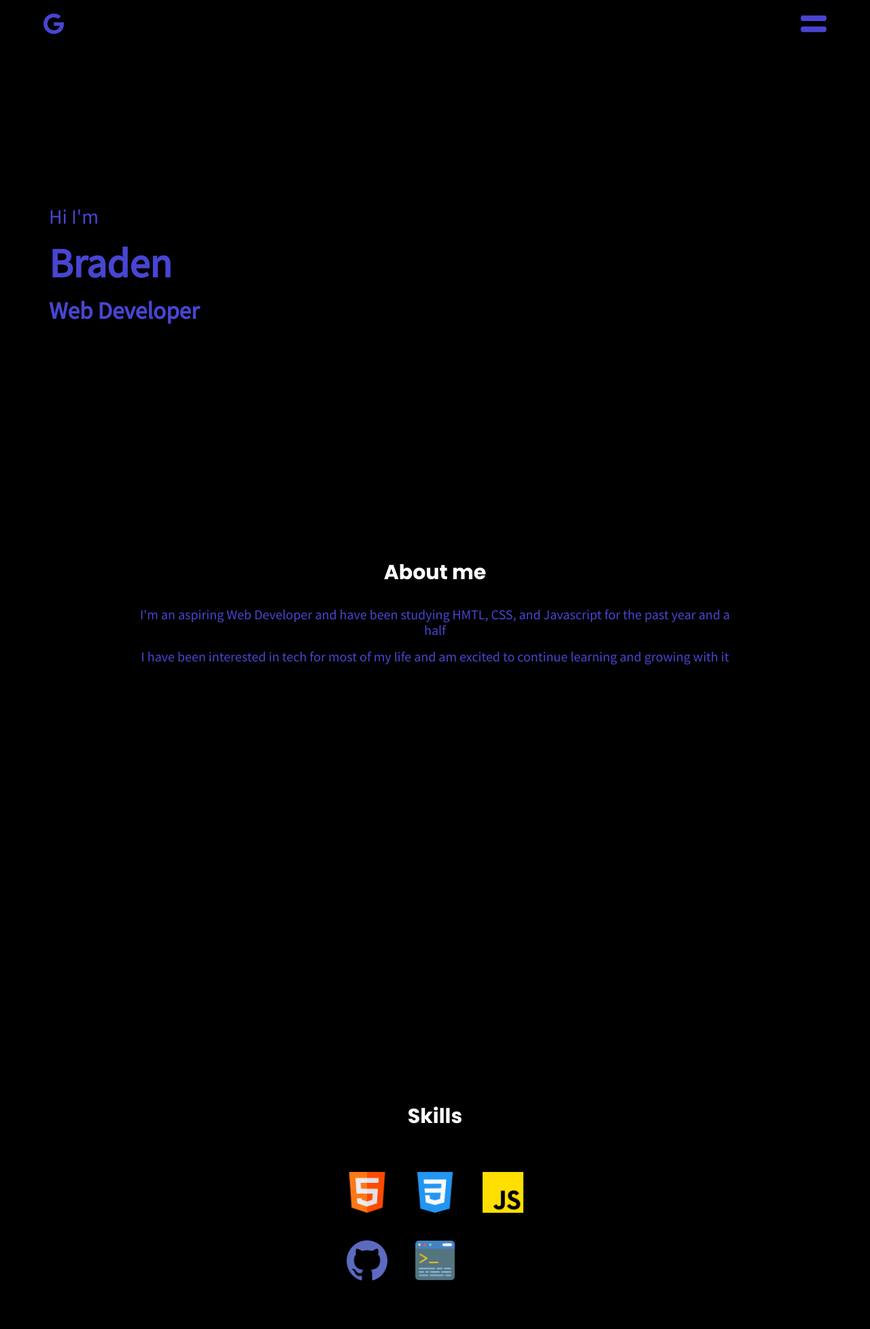
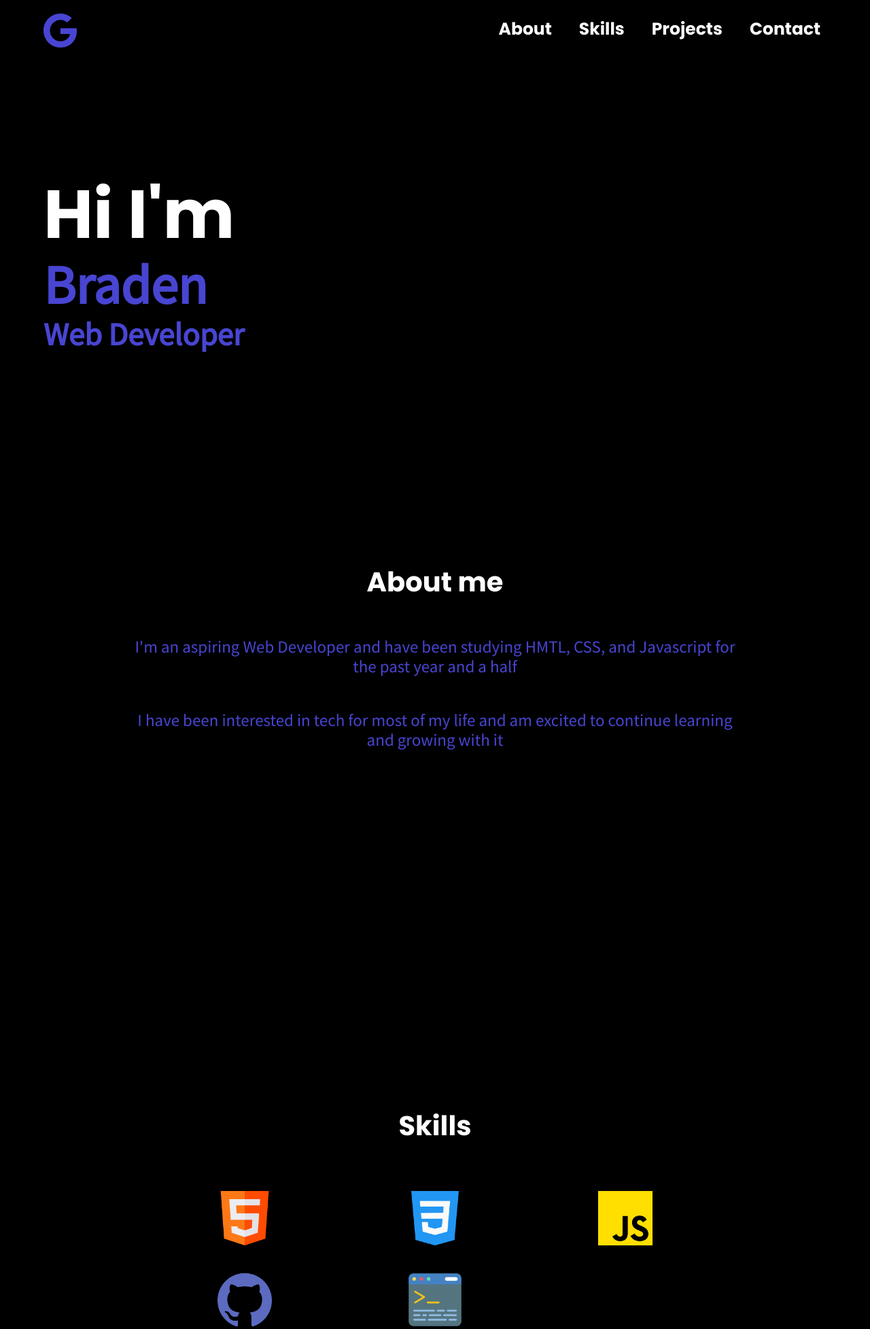
Before and after one commit to Braden0006/portfolio, a website: page index.html in a window 1280 px wide. Shown: the top 1955 px of the page at 68% size. Drawn offline with nearby package versions, Linux system fonts and the light colour scheme.

Commit message:
Added media querys to make pages responsive

```diff
--- a/index.html
+++ b/index.html
@@ -16,6 +16,7 @@
     />
     <link rel="stylesheet" href="normalize.css" />
     <link rel="stylesheet" href="style.css" />
+    <link rel="stylesheet" href="https://unpkg.com/aos@next/dist/aos.css" />
     <title>Portfolio</title>
   </head>
   <body>
@@ -23,20 +24,21 @@
       <section id="home-page">
         <header>
           <div class="navbar-container">
-            <img class="logo-icon" src="/img/google.svg" alt="" />
-            <img class="line-icon" src="/img/lines.svg" alt="" />
+            <img data-aos="fade-right" class="logo-icon" src="/img/google.svg" alt="" />
+            <img data-aos="fade-left" class="line-icon" src="/img/lines.svg" alt="" />
           </div>
           <ul class="hidden link-container">
-            <li class="nav-links"><a href="#">About</a></li>
-            <li class="nav-links link"><a href="#">Projects</a></li>
-            <li class="nav-links"><a href="#">Contact</a></li>
+            <li class="nav-links"><a href="#about-page">About</a></li>
+            <li class="nav-links"><a href="#skills-page">Skills</a></li>
+            <li class="nav-links link"><a href="#project-page">Projects</a></li>
+            <li class="nav-links"><a href="#hire-page">Contact</a></li>
           </ul>
         </header>
         <main>
           <div class="name-container">
             <p class="name-title">Hi I'm</p>
-            <h1>Braden</h1>
-            <h3>Web Developer</h3>
+            <h1 class="name-h1">Braden</h1>
+            <h3 class="name-description">Web Developer</h3>
           </div>
         </main>
       </section>
@@ -46,11 +48,11 @@
       <main class="about-container">
         <div class="about">
           <h2 class="about-title">About me</h2>
-          <p class="about-paragraph">
+          <p data-aos="zoom-out" class="about-paragraph">
             I'm an aspiring Web Developer and have been studying HMTL, CSS, and
             Javascript for the past year and a half
           </p>
-          <p class="about-paragraph">
+          <p data-aos="zoom-out" class="about-paragraph">
             I have been interested in tech for most of my life and am excited to
             continue learning and growing with it
           </p>
@@ -62,11 +64,11 @@
       <main class="skills-container">
         <h2 class="skills-title">Skills</h2>
         <div class="skills-list">
-          <img class="skills-icon" src="/img/html.png" alt="">
-          <img class="skills-icon" src="/img/css-3.png" alt="">
-          <img class="skills-icon" src="/img/js.png" alt="">
-          <img class="skills-icon" src="/img/github.png" alt="">
-          <img class="skills-icon" src="/img/terminal.png" alt="">
+          <img class="skills-icon" data-aos="fade-down" src="/img/html.png" alt="" />
+          <img class="skills-icon" data-aos="fade-down" src="/img/css-3.png" alt="" />
+          <img class="skills-icon" data-aos="fade-down" src="/img/js.png" alt="" />
+          <img class="skills-icon" data-aos="fade-down" src="/img/github.png" alt="" />
+          <img data-aos="fade-down" class="skills-icon" src="/img/terminal.png" alt="" />
         </div>
       </main>
     </section>
@@ -76,6 +78,20 @@
         <h2 class="project-title">Projects</h2>
       </main>
     </section>
+
+    <section id="hire-page">
+      <main class="hire-container">
+        <h2 class="hire-title">Need a website built?</h2>
+        <a href="/contact-page/contact-page.html"
+          ><button data-aos="fade-down" class="hire-button">Hire me!</button></a
+        >
+      </main>
+    </section>
+
     <script src="app.js"></script>
+    <script src="https://unpkg.com/aos@next/dist/aos.js"></script>
+    <script>
+      AOS.init();
+    </script>
   </body>
 </html>
--- a/style.css
+++ b/style.css
@@ -1,8 +1,8 @@
 
 :root {
     --main-font: 'Source Sans Pro', sans-serif;
+    --secondary-font: 'Poppins', sans-serif;
     --main-color: #4845D2;
-    --secondary-font: 'Poppins', sans-serif;
     --secondary-color: white;
 }
 
@@ -10,19 +10,30 @@ html {
     font-size: 62.5%;
 }
 
-p, h1, h3 {
-    margin: 0.8rem;
-}
-
 a {
     color: var(--secondary-color);
+    font-family: var(--secondary-font);
     text-decoration: none;
+    font-size: 1.8rem;
 }
 
 ul {
     list-style-type: none;
 }
 
+.about-container, .skills-container, .project-container {
+    display: flex;
+    flex-direction: column;
+    justify-content: center;
+    align-items: center;
+}
+
+.about-title, .skills-title, .project-title, .hire-title {
+    color: var(--secondary-color);
+    font-family: var(--secondary-font);
+}
+
+/* Home Page */
 .background {
     background-color: black;
 }
@@ -35,7 +46,7 @@ ul {
     font-family: var(--main-font);
     font-size: 2rem;
     transform-style: preserve-3d;
-    overflow-y: scroll;
+    overflow-x: hidden;
 }
 
 #home-page::before {
@@ -43,8 +54,8 @@ ul {
     transform: translateZ(-1px) scale(2);
 }
 
-#about-page, #skills-page, #project-page {
-    width: 100vw;
+#about-page, #skills-page, #project-page, #hire-page {
+    max-width: 100vw;
     height: 100vh;
     margin: auto;
     color: var(--main-color);
@@ -54,6 +65,7 @@ ul {
     font-weight: 500;
 }
 
+/* Navbar */
 .logo-icon {
     height: 3rem;
 }
@@ -77,9 +89,14 @@ ul {
     display: flex;
     flex-direction: column;
     align-items: flex-end;
-    margin-top: 4rem;
+    margin-top: 3rem;
 }
 
+.nav-links {
+    margin: 1rem;
+}
+
+/* Home page main content */
 .name-container {
     display: flex;
     flex-direction: column;
@@ -94,17 +111,17 @@ ul {
     font-size: 6rem;
 }
 
-.nav-links {
-    margin: 1.5rem;
+.name-title {
+    font-size: 8rem;
+    color: var(--secondary-color);
+    font-family: var(--secondary-font);
 }
 
-.about-container, .skills-container, .project-container {
-    display: flex;
-    flex-direction: column;
-    justify-content: center;
-    align-items: center;
+.name-title, .name-h1, .name-description {
+    margin: 0.3rem;
 }
 
+/* About page */
 .about {
     display: flex;
     flex-direction: column;
@@ -114,15 +131,15 @@ ul {
     text-align: center;
 }
 
-.about-title, .skills-title, .project-title {
-    color: var(--secondary-color);
-    font-family: var(--secondary-font);
-}
-
 .about-img {
     height: 5rem;
 }
 
+.about-paragraph {
+    font-size: 2.5rem;
+}
+
+/* Skills page */
 .skills-list {
     display: grid;
     grid-template-columns: repeat(3, 1fr);
@@ -134,3 +151,127 @@ ul {
 .skills-icon {
     height: 6rem;
 }
+
+/* Contact page */
+.hire-button {
+    font-family: var(--secondary-font);
+    border: none;
+    border-radius: 1rem;
+    padding: 1rem 3rem;
+    color: var(--main-color);
+    font-size: 2.5rem;
+    cursor: pointer;
+}
+
+.hire-container {
+    display: flex;
+    flex-direction: column;
+    justify-content: center;
+    align-items: center;
+    height: 80vh;
+}
+
+/* media query */
+@media screen and (min-width: 768px) {
+    /* Navbar */
+    a {
+        font-size: 2.5rem;
+    }
+
+    .logo-icon, .line-icon {
+        height: 4.5rem;
+    }
+
+    .line-icon {
+        width: 4.8rem;
+    }
+
+    /* Skills page */
+    .skills-list {
+        column-gap: 14rem;
+    }
+}
+
+@media screen and (min-width: 1024px) {
+
+    /* Navbar */
+    a {
+        font-size: 2.5rem;
+    }
+
+    .logo-icon {
+        height: 5rem;
+    }
+
+    .line-icon {
+        display: none;
+    }
+
+    .hidden {
+        transform: translateY(-9rem);
+    }
+
+    .link-container {
+        display: flex;
+        flex-direction: row;
+        justify-content: flex-end;
+        height: 6vh;
+        width: 97.5%;
+    }
+
+    .nav-links {
+        margin: 0rem 2rem 0rem 2rem;
+    }
+
+    /* Home page main content */
+    .name-container {
+        height: 55vh;
+        font-size: 4rem;
+    }
+
+    .name-title {
+        font-size: 10rem;
+    }
+
+    .name-title, .name-h1, .name-description {
+        margin: 0;
+    }
+
+    .about-title, .skills-title, .project-title, .hire-title {
+        font-size: 4rem;
+    }
+
+    /* Skills page */
+    .skills-icon {
+        height: 8rem;
+    }
+
+    .skills-list {
+        grid-column-gap: 20rem;
+    }
+}
+
+@media screen and (min-width: 1440px) {
+    .about-paragraph {
+        font-size: 4rem;
+    }
+
+    .about-title, .skills-title, .project-title, .hire-title {
+        font-size: 5rem;
+    }
+
+    /* Skills page */
+    .skills-icon {
+        height: 10rem;
+    }
+
+    .skills-list {
+        grid-column-gap: 30rem;
+        grid-row-gap: 8rem;
+    }
+
+    /* hiring page */
+    .hire-button {
+        font-size: 4rem;
+    }
+}
```
Also changed, not shown: contact-page/contact-page.html (+11 -1 lines), contact-page/contact-style.css (+64 -0 lines).
